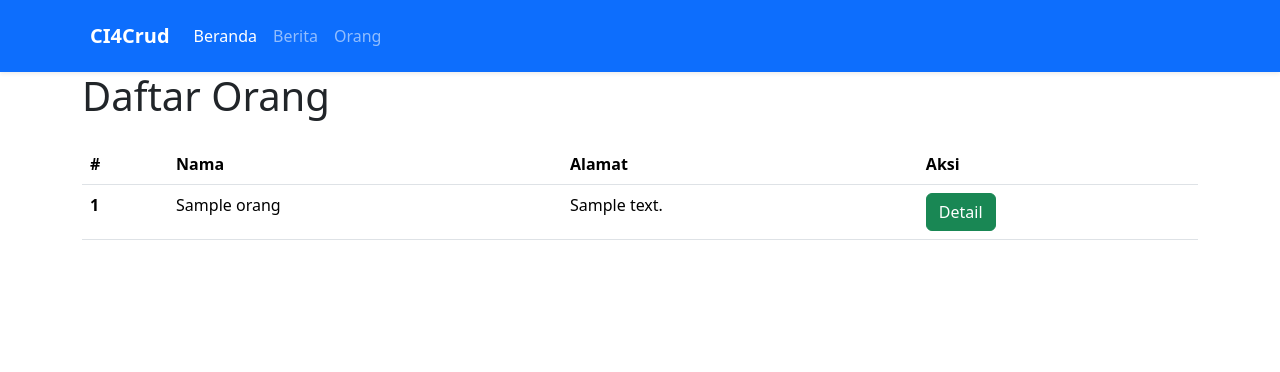
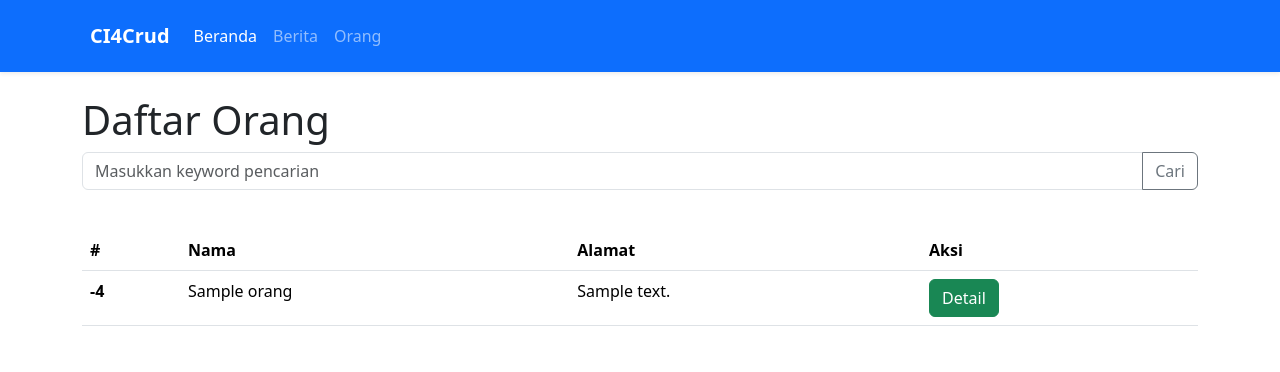
Before and after one commit to fittracakomoli/ci4crud, a CodeIgniter 4 app: the page made by app/Views/orang/index.php in a window 1280 px wide. Shown: the top 372 px of the page. Run offline with PHP 8.4 and a stand-in for CodeIgniter, Linux system fonts and the light colour scheme; the template is opened without the code that fills it: most values are stand-ins (such as "Sample title", 1, 10 or a date in 2020); data that the repository does not hold is empty; some libraries are stand-ins or nearby versions.

Commit message:
feat: adding searching on orang table

```diff
--- a/app/Config/Routes.php
+++ b/app/Config/Routes.php
@@ -22,3 +22,5 @@ $routes->delete('/berita/(:num)', 'BeritaController::delete/$1');
 $routes->get('/berita/(:any)', 'BeritaController::detail/$1');
 
 $routes->get('/orang', 'OrangController::index');
+
+$routes->post('/orang', 'OrangController::index');
--- a/app/Models/OrangModel.php
+++ b/app/Models/OrangModel.php
@@ -10,4 +10,9 @@ class OrangModel extends Model
     protected $useTimestamps = true;
 
     protected $allowedFields = ['nama', 'alamat'];
+
+    public function search($keyword)
+    {
+        return $this->table('orang')->like('nama', $keyword)->orLike('alamat', $keyword);
+    }
 }
--- a/app/Views/orang/index.php
+++ b/app/Views/orang/index.php
@@ -4,7 +4,17 @@
 <div class="container">
     <div class="row">
         <div class="col">
-            <h1>Daftar Orang</h1>
+            <h1 class="mt-4">Daftar Orang</h1>
+            <form action="" method="post">
+                <div class="input-group mb-3">
+                    <input type="text" class="form-control" placeholder="Masukkan keyword pencarian" name="keyword">
+                    <button class="btn btn-outline-secondary" type="submit" name="submit">Cari</button>
+                </div>
+            </form>
+        </div>
+    </div>
+    <div class="row">
+        <div class="col">
             <table class="table mt-4">
                 <thead>
                     <tr>
@@ -15,7 +25,7 @@
                     </tr>
                 </thead>
                 <tbody>
-                    <?php $i = 1; ?>
+                    <?php $i = 1 + (5 * ($current_page - 1)); ?>
                     <?php foreach ($orang as $o) : ?>
                         <tr>
                             <th scope="row"><?= $i++; ?></th>
```
Also changed, not shown: app/Controllers/OrangController.php (+12 -2 lines), app/Database/Seeds/OrangSeeder.php (+30 -0 lines), app/Views/pagers/orang_pagination.php (+0 -10 lines).
